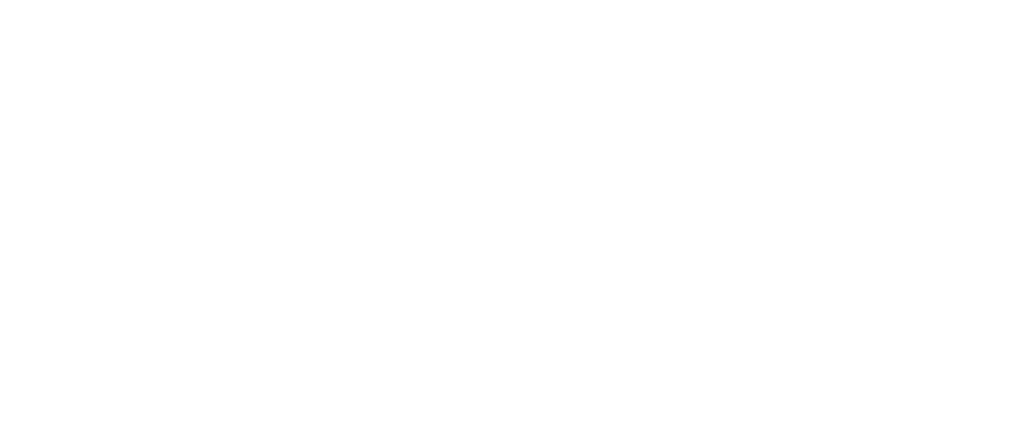
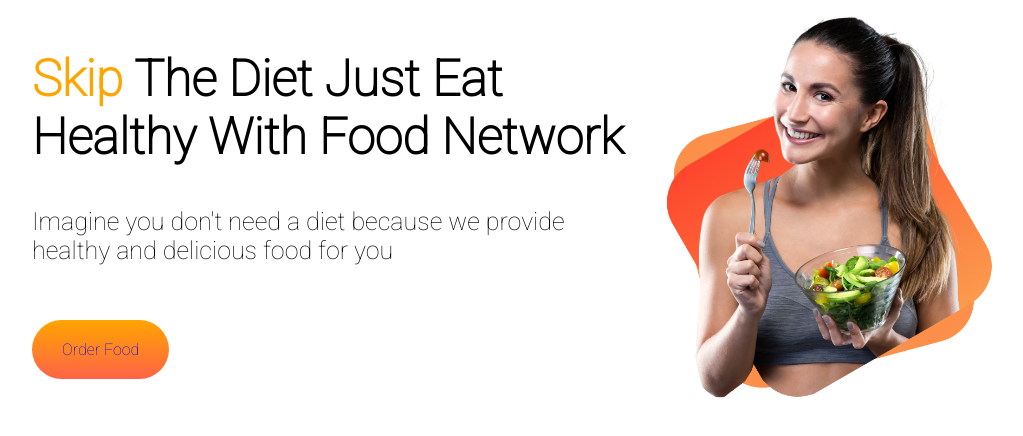
Before and after one commit to Mohammad815/food-network, a plain HTML site: page index.html in a window 1280 px wide. Shown: the whole page, without its empty margins (26-1049 px from the left). Drawn offline with Linux system fonts and the light colour scheme.

Commit message:
complete first header

```diff
--- a/index.html
+++ b/index.html
@@ -5,9 +5,23 @@
     <meta http-equiv="X-UA-Compatible" content="IE=edge">
     <meta name="viewport" content="width=device-width, initial-scale=1.0">
     <title>Document</title>
+    <link rel="preconnect" href="https://fonts.googleapis.com">
+    <link rel="preconnect" href="https://fonts.gstatic.com" crossorigin>
+    <link href="https://fonts.googleapis.com/css2?family=Roboto:wght@100&display=swap" rel="stylesheet">
     <link rel="stylesheet" href="style.css">
 </head>
 <body>
-
+    <section class="food-header">
+        <div class="half-width">
+            <h1><span>Skip</span> The Diet Just Eat Healthy With Food Network</h1>
+            <p>Imagine you don't need a diet because we provide healthy and delicious food for you</p>
+            <div class="default-btn">
+                <a  href="#">Order Food </a>
+            </div>
+        </div>
+        <div class="half-width">
+            <img src="image/Group 8425.png" alt="">
+        </div>
+    </section>
 </body>
 </html>
--- a/style.css
+++ b/style.css
@@ -0,0 +1,33 @@
+body{
+    font-family: 'Roboto', sans-serif;
+}
+.food-header{
+    display: flex;
+    padding-left: 2%;
+}
+.half-width{
+    width: 50%;
+    padding-left: 2%;
+}
+.half-width span{
+    color : orange;
+}
+h1{
+    font-size: 50px;
+}
+.half-width img{
+    width: 60%;
+}
+p{
+    font-size: 25px;
+}
+.default-btn{
+    display: inline-block;
+    margin-top: 5%;
+    background-image: linear-gradient(orange, tomato);
+    padding: 20px 30px;
+    border-radius: 30px;
+}
+.default-btn a {
+    text-decoration: none;
+}
```
